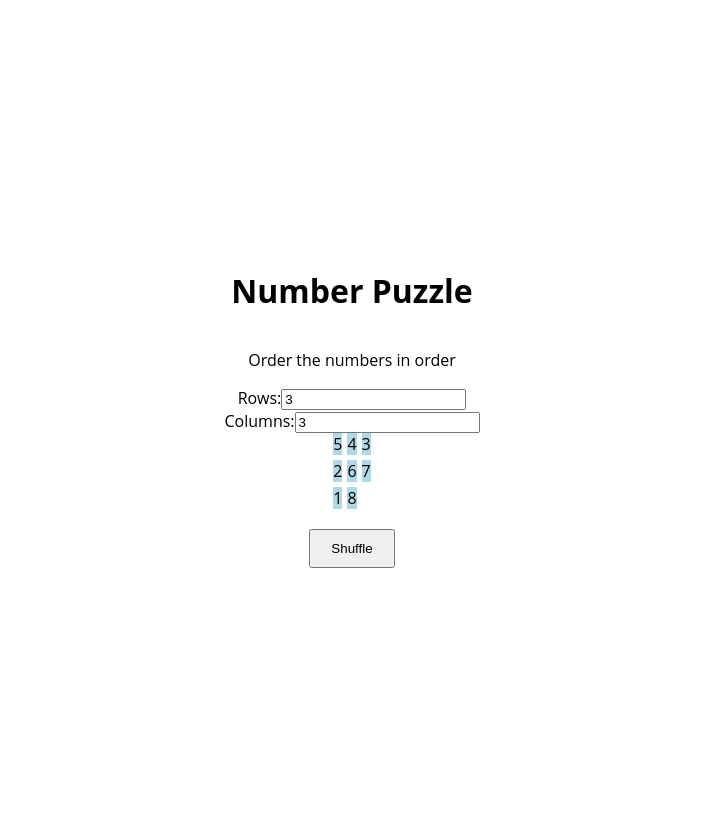
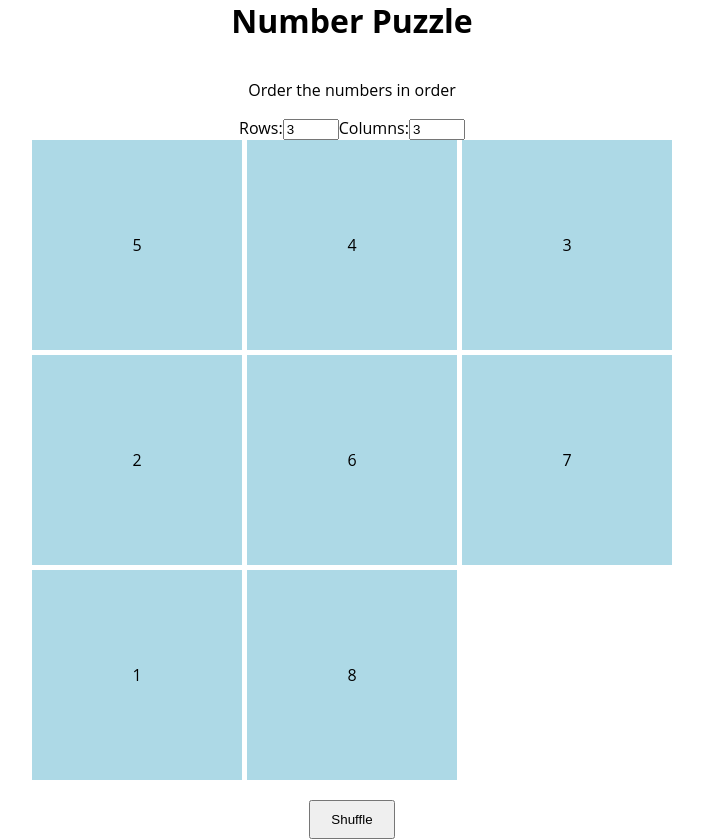
Before and after one commit to arebrinkemil/react-pussel, a React (Create React App) app: page / in a window 1280 px wide. Shown: the whole page, without its empty margins (288-991 px from the left). Before the commit the page ends 816 px from the top, so only its background shows below. Built offline with nearby package versions, Linux system fonts and the light colour scheme.

Commit message:
moved row/col controlls to component

```diff
--- a/src/App.tsx
+++ b/src/App.tsx
@@ -3,8 +3,10 @@ import styled from "@emotion/styled";
 // import { gameRows, gameCols } from "./config";
 import Puzzle from "./components/Puzzle";
 import ShuffleButton from "./components/ShuffleButton";
+import PuzzleSizeControlls from "./components/PuzzleSizeControlls";
 
 const AppContainer = styled.div`
+  height: 100vh;
   display: flex;
   flex-direction: column;
   align-items: center;
@@ -39,11 +41,10 @@ function App() {
 
     //hittar vart klickade rutan är
     const clickedRow = Math.floor(index / gameCols);
-    const clickedColumn = index % gameRows;
-
+    const clickedColumn = index % gameCols;
     //hittar vart den tomma rutan är
     const blankRow = Math.floor(blankIndex / gameCols);
-    const blankColumn = blankIndex % gameRows;
+    const blankColumn = blankIndex % gameCols;
     console.log(clickedRow, clickedColumn, blankRow, blankColumn);
 
     if (clickedRow === blankRow || clickedColumn === blankColumn) {
@@ -100,22 +101,12 @@ function App() {
     <AppContainer>
       <h1>Number Puzzle</h1>
       <p>Order the numbers in order</p>
-      <label>
-        Rows:
-        <input
-          type="number"
-          value={gameRows}
-          onChange={(e) => setGameRows(Number(e.target.value))}
-        />
-      </label>
-      <label>
-        Columns:
-        <input
-          type="number"
-          value={gameCols}
-          onChange={(e) => setGameCols(Number(e.target.value))}
-        />
-      </label>
+      <PuzzleSizeControlls
+        rows={gameRows}
+        columns={gameCols}
+        onRowsChange={setGameRows}
+        onColumnsChange={setGameCols}
+      />
       <Puzzle
         tiles={tiles}
         rows={gameRows}
@@ -126,5 +117,4 @@ function App() {
     </AppContainer>
   );
 }
-
 export default App;
--- a/src/components/Puzzle.tsx
+++ b/src/components/Puzzle.tsx
@@ -15,6 +15,9 @@ const GameGrid = styled.div<{ rows: number; columns: number }>`
   grid-template-rows: repeat(${(props) => props.rows}, 1fr);
   grid-template-columns: repeat(${(props) => props.columns}, 1fr);
   gap: 5px;
+  width: 100%;
+  max-width: 80vh;
+  aspect-ratio: 1/1;
 `;
 
 const Puzzle: React.FC<PuzzleProps> = ({ tiles, rows, columns, onClick }) => {
--- /dev/null
+++ b/src/components/PuzzleSizeControlls.tsx
@@ -0,0 +1,42 @@
+import React from "react";
+
+interface SizeControllProps {
+  rows: number;
+  columns: number;
+  onRowsChange: (rows: number) => void;
+  onColumnsChange: (columns: number) => void;
+}
+
+const PuzzleSizeControlls: React.FC<SizeControllProps> = ({
+  rows,
+  columns,
+  onRowsChange,
+  onColumnsChange,
+}) => {
+  return (
+    <div>
+      <label>
+        Rows:
+        <input
+          type="number"
+          value={rows}
+          onChange={(e) => onRowsChange(Number(e.target.value))}
+          min="2"
+          max="10"
+        />
+      </label>
+      <label>
+        Columns:
+        <input
+          type="number"
+          value={columns}
+          onChange={(e) => onColumnsChange(Number(e.target.value))}
+          min="2"
+          max="10"
+        />
+      </label>
+    </div>
+  );
+};
+
+export default PuzzleSizeControlls;
--- a/src/components/Tile.tsx
+++ b/src/components/Tile.tsx
@@ -8,6 +8,7 @@ interface TileProps {
 
 const TileContainer = styled.div<{ isBlank: boolean }>`
   display: flex;
+
   align-items: center;
   justify-content: center;
   background-color: ${(props) =>
```
